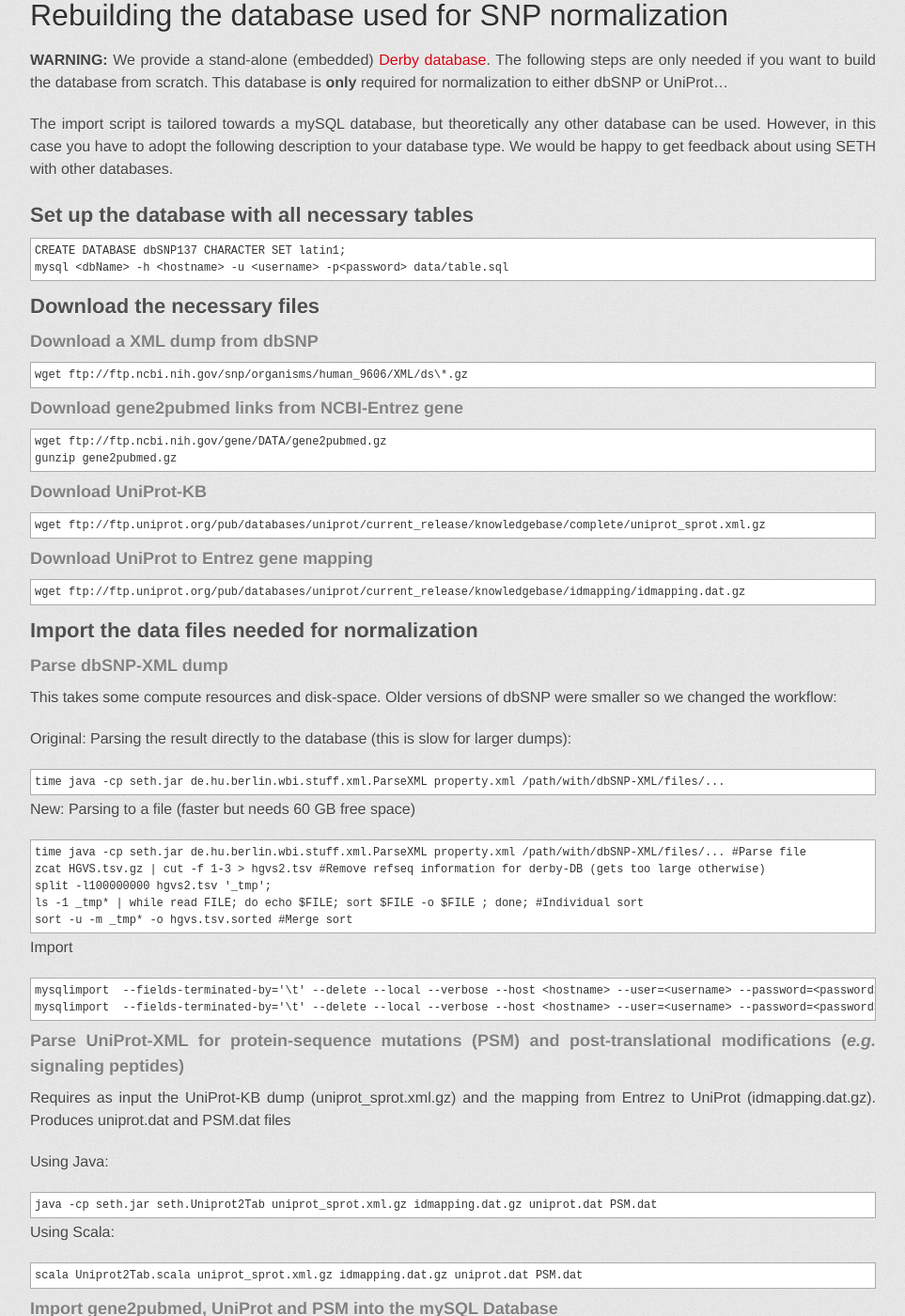
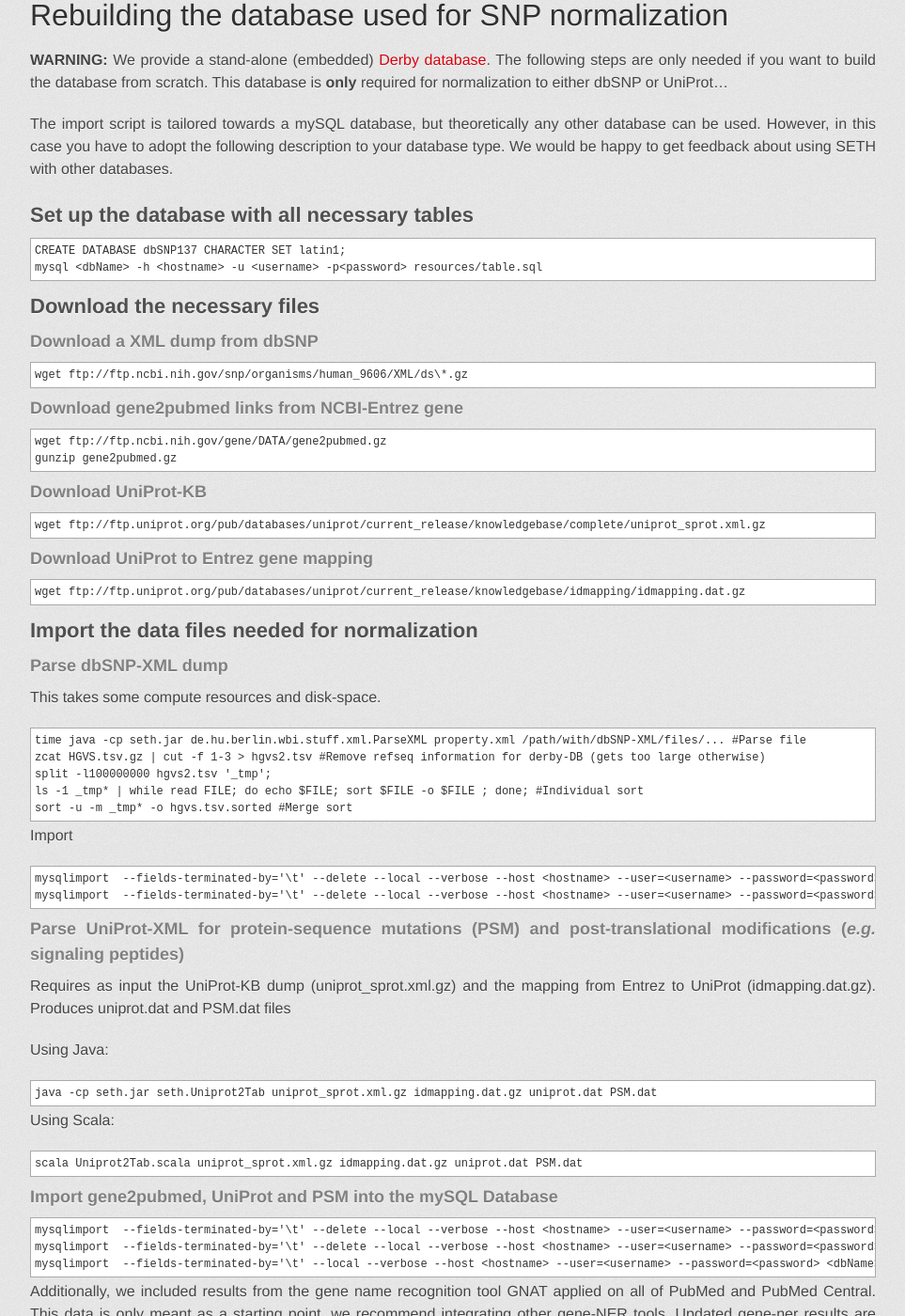
Before and after one commit to rockt/SETH, a Jekyll site: the page built from index.md, in a window 1280 px wide and 1400 px high, scrolled down 4431 px. Shown: the whole window at 94% size, without its empty margins (158-1121 px from the left). Built offline with Jekyll 4.4.1, drawn with Linux system fonts in a browser that asks for light colours; some web fonts are replaced.

Commit message:
better docu

```diff
--- a/index.md
+++ b/index.md
@@ -252,7 +252,7 @@ We would be happy to get feedback about using SETH with other databases.
 
 ## Set up the database with all necessary tables
 	CREATE DATABASE dbSNP137 CHARACTER SET latin1;
-	mysql <dbName> -h <hostname> -u <username> -p<password> data/table.sql
+	mysql <dbName> -h <hostname> -u <username> -p<password> resources/table.sql
 
 
 ## Download the necessary files
@@ -273,13 +273,7 @@ We would be happy to get feedback about using SETH with other databases.
 ## Import the data files needed for normalization
 
 ### Parse dbSNP-XML dump
-This takes some compute resources and disk-space. Older versions of dbSNP were smaller so we changed the workflow:
-
-Original: Parsing the result directly to the database (this is slow for larger dumps):
-
-	time java -cp seth.jar de.hu.berlin.wbi.stuff.xml.ParseXML property.xml /path/with/dbSNP-XML/files/...
-
-New: Parsing to a file (faster but needs 60 GB free space)
+This takes some compute resources and disk-space.
 
 	time java -cp seth.jar de.hu.berlin.wbi.stuff.xml.ParseXML property.xml /path/with/dbSNP-XML/files/... #Parse file
 	zcat HGVS.tsv.gz | cut -f 1-3 > hgvs2.tsv #Remove refseq information for derby-DB (gets too large otherwise)
```
